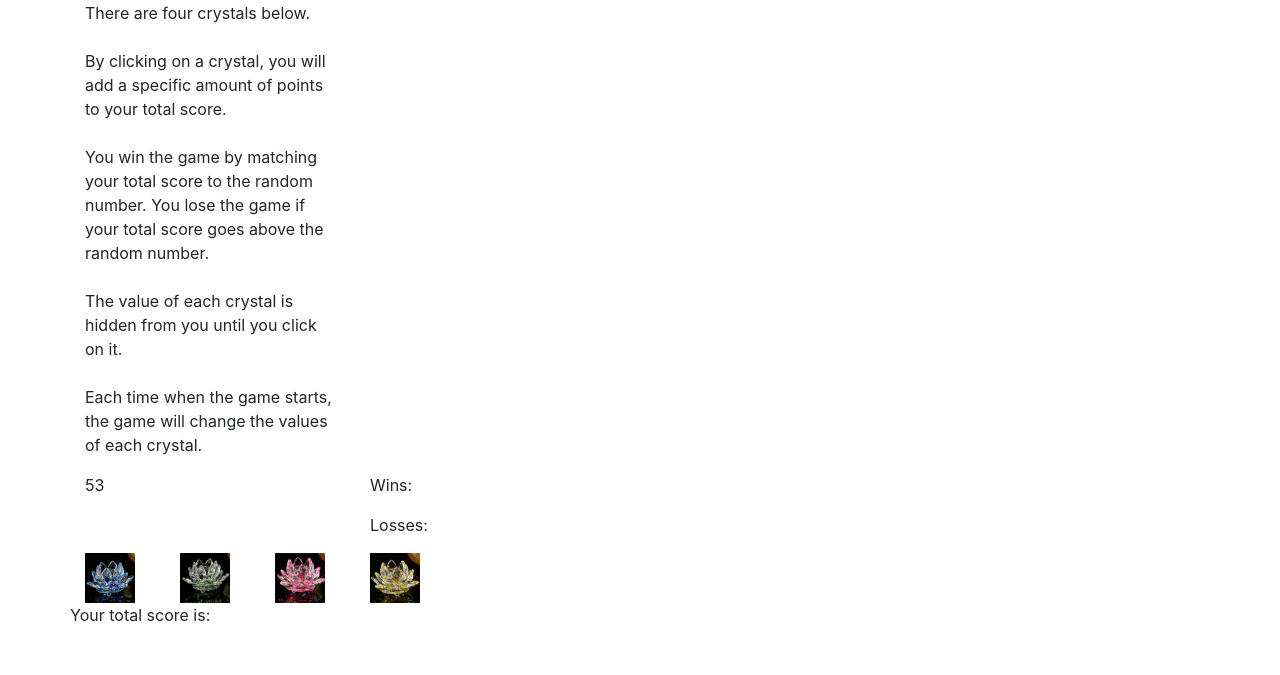
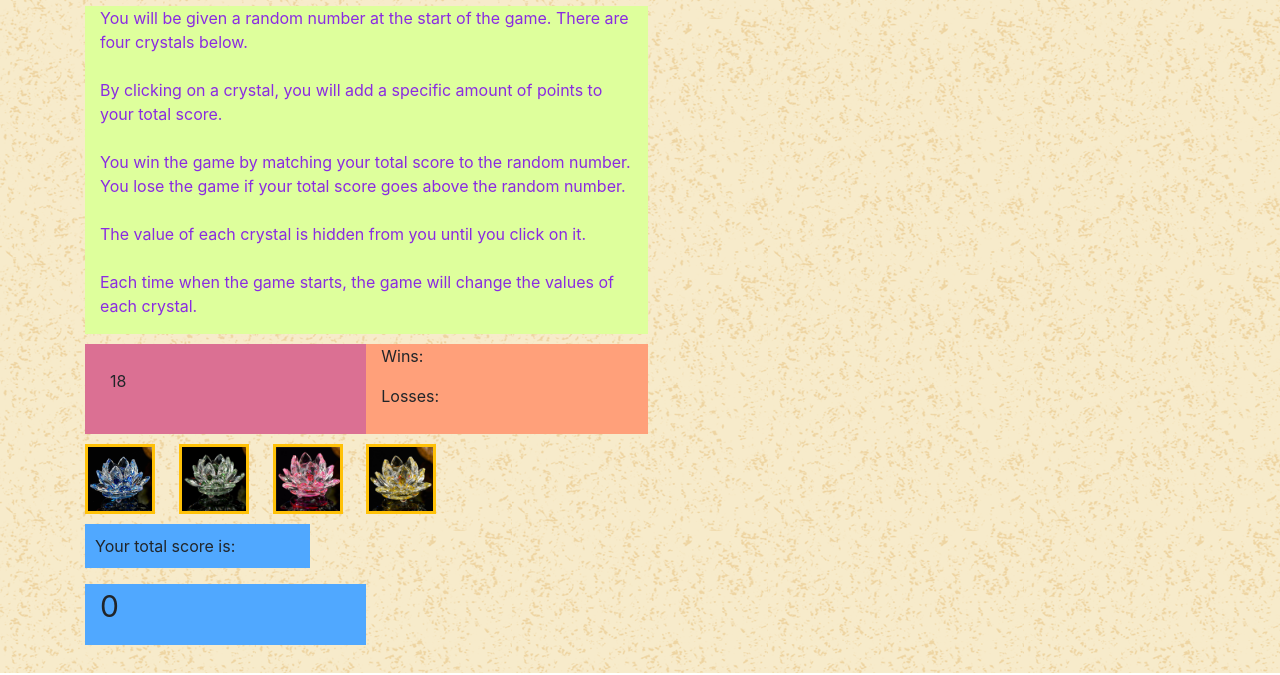
Before and after one commit to marajita/unit-4-game, a plain HTML site: page index.html in a window 1280 px wide. Shown: the part 127-802 px from the top of the page. Drawn offline with nearby package versions, Linux system fonts and the light colour scheme.

Commit message:
completed css and javascript

```diff
--- a/assets/css/style.css
+++ b/assets/css/style.css
@@ -0,0 +1,67 @@
+body{
+        background-image: url("../images/old_map.png");
+        overflow:auto;
+
+     }
+
+.heading{
+    background-color: #009900;
+    color: cornsilk;
+    padding: 10px;
+    width: 350px;
+}
+.panel-default{
+    padding-left: 15px;
+}
+
+#para{
+    background-color: #deff9c;
+    color: blueviolet;
+    margin-top: -15px;
+}
+
+.col-rand-num{
+    background-color: palevioletred;
+    padding: 25px;
+}
+
+.margin{
+    margin-top:10px;
+    width: 100%;
+    display: flex;
+}
+
+.img-padding{
+    padding-left:unset;
+}
+
+.image{
+    width: 70px;
+    height: 70px;
+    border-style: solid;
+    border-width: 3px;
+    border-color: #ffc107;
+
+}
+#winLoss{
+    background-color: lightsalmon;
+}
+
+
+#miniheading{
+    background-color: #50a8ff;
+    padding: 10px;
+    width: 225px;
+    margin-top: 10px;
+}
+
+.totalScore{
+    background-color: #50a8ff;
+    font-size: 30px;
+
+}
+
+#resultID{
+    color: mediumblue;
+    font-size: 30px;
+}
--- a/assets/javascript/game.js
+++ b/assets/javascript/game.js
@@ -1,24 +1,19 @@
 //
 
-var winCount = 0; // variable for points won
-var lossCount = 0; // variable for points lost
-var totalCount = 0;
-var userGuess = 0;
-var randomNumber = 0;
-var blueRandom = 0;
+var winCount = 0; // for points won
+var lossCount = 0; // for points lost
+var totalCount = 0; // variable to display totalScore to HTML
+var randomNumber = 0; // variable to display (the number between 18-120) randomNum to HTML
+var blueRandom = 0; // for random number (1, 12)
 var greenRandom = 0;
 var redRandom = 0;
 var yellowRandom = 0;
 
+// this is calling the function to start the game
 $(document).ready(function () {
+    startOrReset();
 
-    document.getElementById("randomNum").innerHTML = getRandomNum(18, 120);
-
-    blueRandom = getRandomNum(1, 12);
-    greenRandom = getRandomNum(1, 12);
-    redRandom = getRandomNum(1, 12);
-    yellowRandom = getRandomNum(1, 12);
-
+    //this will add a totalCount while clicking blue crystal
     $("#blue").click(function () {
         console.log("blue clicked")
         totalCount = totalCount + blueRandom;
@@ -26,10 +21,9 @@ $(document).ready(function () {
 
         document.getElementById("totalScore").innerHTML = totalCount;
         checkWinOrLosses();
-
-
     });
 
+    //this will add a totalCount while clicking green crystal
     $("#green").click(function () {
         console.log("greenClicked")
         totalCount = totalCount + greenRandom;
@@ -37,9 +31,9 @@ $(document).ready(function () {
 
         document.getElementById("totalScore").innerHTML = totalCount;
         checkWinOrLosses();
-
     });
 
+    //this will add a totalCount while clicking red crystal
     $("#red").click(function () {
         console.log("redClicked")
         totalCount = totalCount + redRandom;
@@ -47,9 +41,9 @@ $(document).ready(function () {
 
         document.getElementById("totalScore").innerHTML = totalCount;
         checkWinOrLosses();
-
     });
 
+    //this will add a totalCount while clicking yellow crystal
     $("#yellow").click(function () {
         console.log("yellowClicked")
         totalCount = totalCount + yellowRandom;
@@ -57,29 +51,42 @@ $(document).ready(function () {
 
         document.getElementById("totalScore").innerHTML = totalCount;
         checkWinOrLosses();
-
     });
-
 
 });
 
-
+//this is to display the random number between max and min in HTML randomNum,
 function getRandomNum(min, max) {
     var r = Math.floor(Math.random() * (+max - +min) + min);
     //console.log("Random Number" + r)
     return r;
 }
 
-function checkWinOrLosses(){
-    if (totalCount === randomNumber){
+function checkWinOrLosses() {
+    if (totalCount === randomNumber) { // if the totalCount=randomNum users wins and displays the message and updates the winCOunt
         winCount++;
         document.getElementById("resultID").innerHTML = "You Won!!!";
         document.getElementById("wins").innerHTML = winCount;
+        startOrReset();
 
     }
-    else if(totalCount> randomNumber){
+    else if (totalCount > randomNumber) { //if the total count is greater than random number user losses and displays you lost message and update the lost count
         lossCount++;
         document.getElementById("resultID").innerHTML = "You Lost!!!";
         document.getElementById("losses").innerHTML = lossCount;
+        startOrReset();
     }
-    }
+}
+
+function startOrReset() { //this function will be used to start the game and will reset the game once the user wins or losses
+    totalCount = 0; // total count will be showing as 0 at the begining of the game
+    randomNumber = getRandomNum(18, 120);; // this is generating the random number between 18-20 and update the golbal variable
+    document.getElementById("randomNum").innerHTML = randomNumber; // display the randomNumber to html randomNum
+    document.getElementById("totalScore").innerHTML = totalCount; // display the totalCount to HTML totalScore
+
+    //this is generating the random number between 1-12 for each crystal
+    blueRandom = getRandomNum(1, 12);
+    greenRandom = getRandomNum(1, 12);
+    redRandom = getRandomNum(1, 12);
+    yellowRandom = getRandomNum(1, 12);
+}
--- a/index.html
+++ b/index.html
@@ -8,6 +8,7 @@
     <link rel="stylesheet" href="https://stackpath.bootstrapcdn.com/bootstrap/4.1.3/css/bootstrap.min.css" integrity="sha384-MCw98/SFnGE8fJT3GXwEOngsV7Zt27NXFoaoApmYm81iuXoPkFOJwJ8ERdknLPMO"
         crossorigin="anonymous">
     <link rel="stylesheet" type="text/css" href="assets/css/style.css">
+
     <script src="https://code.jquery.com/jquery.js"></script>
     <script src="assets/javascript/game.js"></script>
 </head>
@@ -22,7 +23,7 @@
         <div class="panel panel-default">
             <div class="panel-body">
                 <div class="row">
-                        <div class="col-sm-3">
+                    <div id="para" class="col-sm-6">
                         <p>You will be given a random number at the start of the game.
                             There are four crystals below.
                             <br>
@@ -39,55 +40,59 @@
                             <br>
                             Each time when the game starts, the game will change the values of each crystal.
                         </p>
-                        </div>
-                        <br>
-                        <br>
+                    </div>
+                    <br>
+                    <br>
                 </div>
 
                 <div class="row">
-                        <div class="col-sm-3">
+                    <div class="margin">
+                        <div class="col-sm-3 col-rand-num">
                             <p id="randomNum"></p>
                         </div>
 
-                        <div class="col-sm-3">
+                        <div id="winLoss" class="col-sm-3">
                             <p>Wins: &nbsp;</p>
                             <p id="wins"></p>
                             <p>Losses: &nbsp;</p>
                             <p id="losses"></p>
                         </div>
+                    </div>
                 </div>
 
                 <div class="row">
-                        <div class="col-sm-1">
-                            <img id="blue" src = "assets/images/blue.jpg" alt = "blueCrystal" width="50" height="50" >
+                    <div class="margin">
+                        <div class="col-sm-1 img-padding">
+                            <img class="image" id="blue" src="assets/images/blue.jpg" alt="blueCrystal">
                         </div>
-                        <div class="col-sm-1">
-                            <img id="green" src = "assets/images/green.jpg" alt = "greenCrystal" width="50" height="50" >
+                        <div class="col-sm-1 img-padding">
+                            <img class="image" id="green" src="assets/images/green.jpg" alt="greenCrystal">
                         </div>
-                        <div class="col-sm-1">
-                            <img id="red" src = "assets/images/red.jpg" alt = "redCrystal" width="50" height="50" >
+                        <div class="col-sm-1 img-padding">
+                            <img class="image" id="red" src="assets/images/red.jpg" alt="redCrystal">
                         </div>
-                        <div class="col-sm-1">
-                            <img id="yellow" src = "assets/images/yellow.jpg" alt = "yellowCrystal" width="50" height="50" >
+                        <div class="col-sm-1 img-padding">
+                            <img class="image" id="yellow" src="assets/images/yellow.jpg" alt="yellowCrystal">
                         </div>
+                    </div>
                 </div>
 
                 <div class="row">
-                    <p id = "miniheading">Your total score is:</p>
+                    <p id="miniheading">Your total score is:</p>
                 </div>
 
 
                 <div class="row">
-                    <div class="col-sm-3">
+                    <div class="col-sm-3 totalScore">
                         <p id="totalScore"></p>
                     </div>
                 </div>
 
                 <div class="resultClass">
-                        <p id="resultID"></p>
-                </div>
+                    <p id="resultID"></p>
                 </div>
             </div>
+        </div>
 
     </div>
 
```
Also changed, not shown: assets/images/old_map.png (added), 2 other files.
